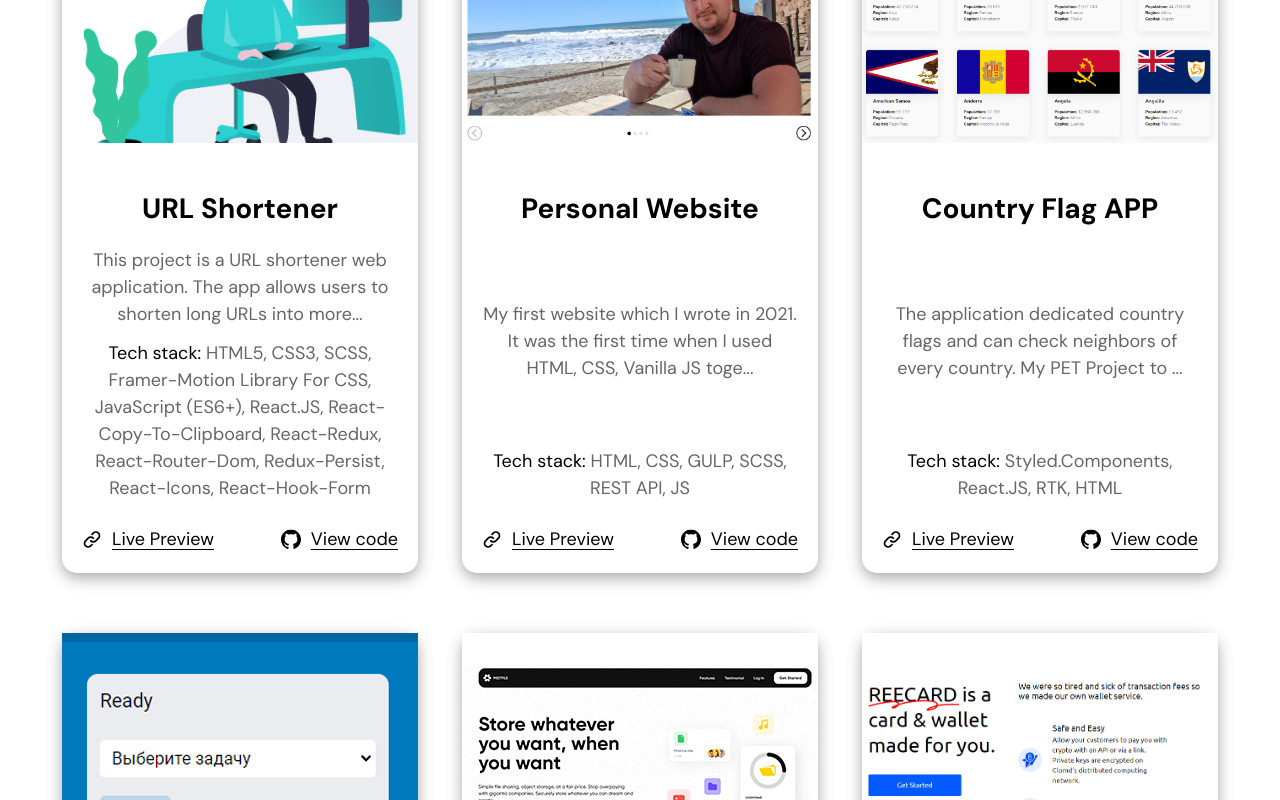
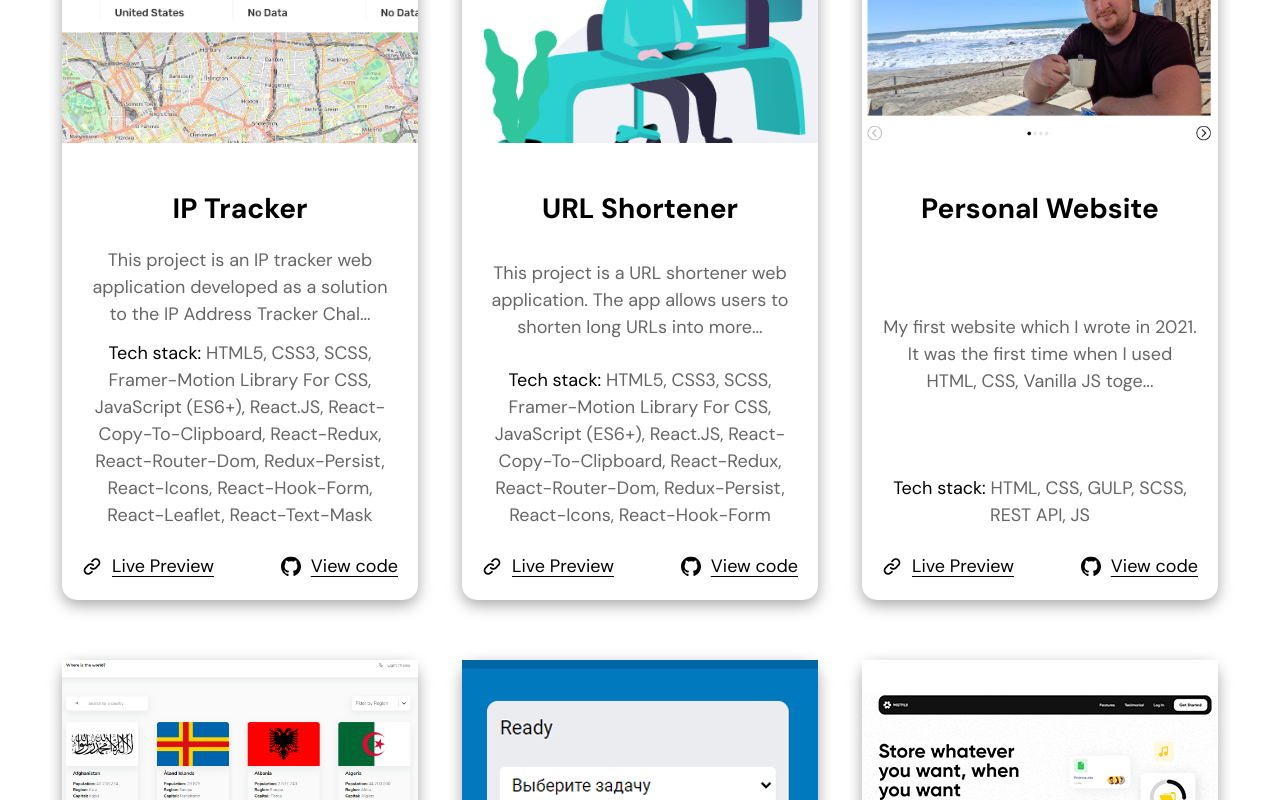
Before and after one commit to Birlogich/portfolio, a React (Create React App) app: page /projects in a window 1280 px wide. Shown: the part 524-1324 px from the top of the page. Built offline with nearby package versions, Linux system fonts and the light colour scheme.

Commit message:
add another project

```diff
--- a/src/components/Main/Projects/Projects.jsx
+++ b/src/components/Main/Projects/Projects.jsx
@@ -6,6 +6,7 @@ import kanban from "../../../assets/img/kanban.png";
 import mistfile from "../../../assets/img/mistfile.png";
 import reecard from "../../../assets/img/reecard.png";
 import scan from "../../../assets/img/scan.png";
+import ipTracker from "../../../assets/img/ipTracker.png";
 import irvas from "../../../assets/img/window-store.png";
 import pictures from "../../../assets/img/pictures.art.png";
 import { useInView } from "react-intersection-observer";
@@ -19,6 +20,15 @@ import { useTheme } from "../../../features/theme/use-theme";
 import styles from "./projects.module.scss";
 
 const projects = [
+  {
+    img: ipTracker,
+    title: "IP Tracker",
+    describe: `This project is an IP tracker web application developed as a solution to the IP Address Tracker Challenge from Frontend Mentor. The app allows users to track and visualize IP addresses on an interactive map, providing details about the location, ISP, and other relevant information.`,
+    stack:
+      "HTML5, CSS3, SCSS, Framer-Motion Library For CSS, JavaScript (ES6+), React.JS, React-Copy-To-Clipboard, React-Redux, React-Router-Dom, Redux-Persist, React-Icons, React-Hook-Form, React-Leaflet, React-Text-Mask",
+    link: "https://ip-tracker-ten-alpha.vercel.app/",
+    github: "https://github.com/Birlogich/ipTracker",
+  },
   {
     img: shortly,
     title: "URL Shortener",
```
Also changed, not shown: src/assets/img/ipTracker.png (added).
